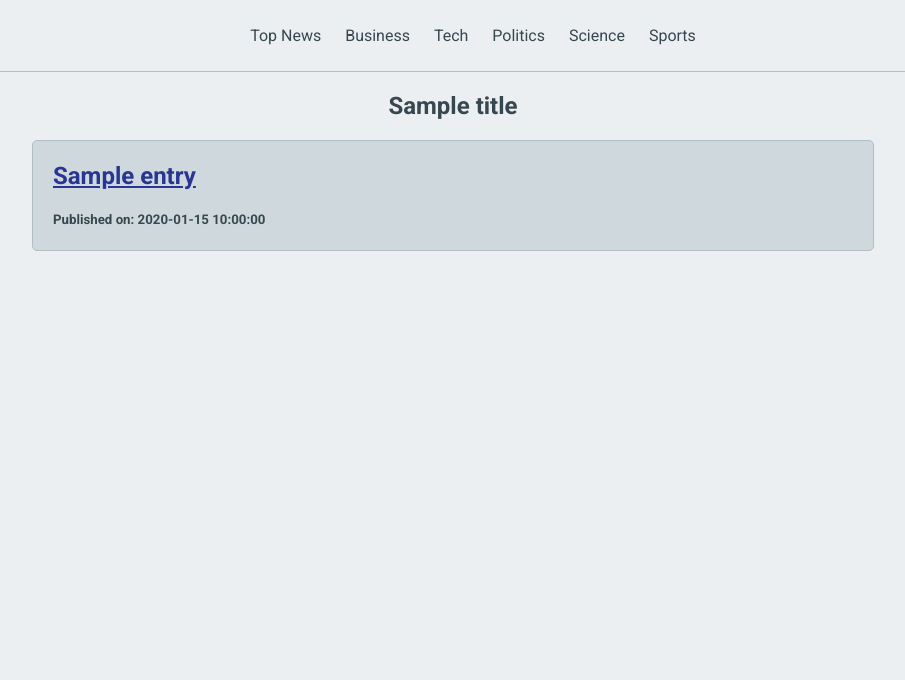
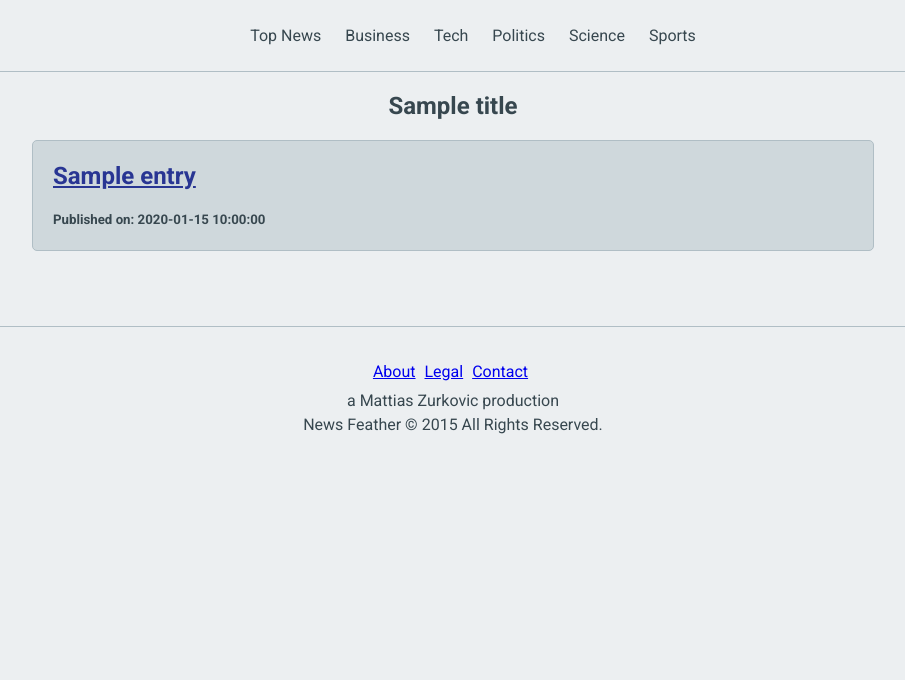
Before and after one commit to MattiasZurkovic/news_feather, a Flask app: template app/templates/index.html in a window 1280 px wide. Shown: the top 680 px of the page, without its empty margins (187-1092 px from the left). Run offline with Flask 2, Linux system fonts and the light colour scheme; the template is opened without the code that fills it: most values are stand-ins (such as "Sample title", 1, 10 or a date in 2020).

Commit message:
Add legal notice and bot nav

```diff
--- a/app/templates/index.html
+++ b/app/templates/index.html
@@ -27,6 +27,7 @@
     background-color: #cfd8dc;
     border:1px solid #b0bec5;
     border-radius: 5px;
+    margin-bottom: 75px;
   }
 
   .content a {
@@ -63,6 +64,29 @@
     text-align: center;
   }
 
+  footer {
+    margin: 0 auto;
+    text-align: center;
+    border-top:1px solid #b0bec5;
+    padding-bottom: 35px;
+    padding-top: 35px;
+  }
+
+  footer p {
+    line-height: 8px;
+  }
+
+  footer ul {
+    list-style: none;
+    margin:0;
+    padding:0;
+  }
+
+  footer li {
+    display:inline;
+    padding-right: 5px;
+  }
+
   </style>
 
   <body>
@@ -95,5 +119,19 @@
   {% endblock %}
 </div>
 
+<footer>
+
+<ul>
+  <li><a href="#">About</a></li>
+  <li><a href="#">Legal</a></li>
+  <li><a href="#">Contact</a></li>
+</ul>
+
+<p>a Mattias Zurkovic production</p>
+<p>News Feather &copy; 2015 All Rights Reserved.</p>
+
+</footer>
+
   </body>
+
 </html>
```
